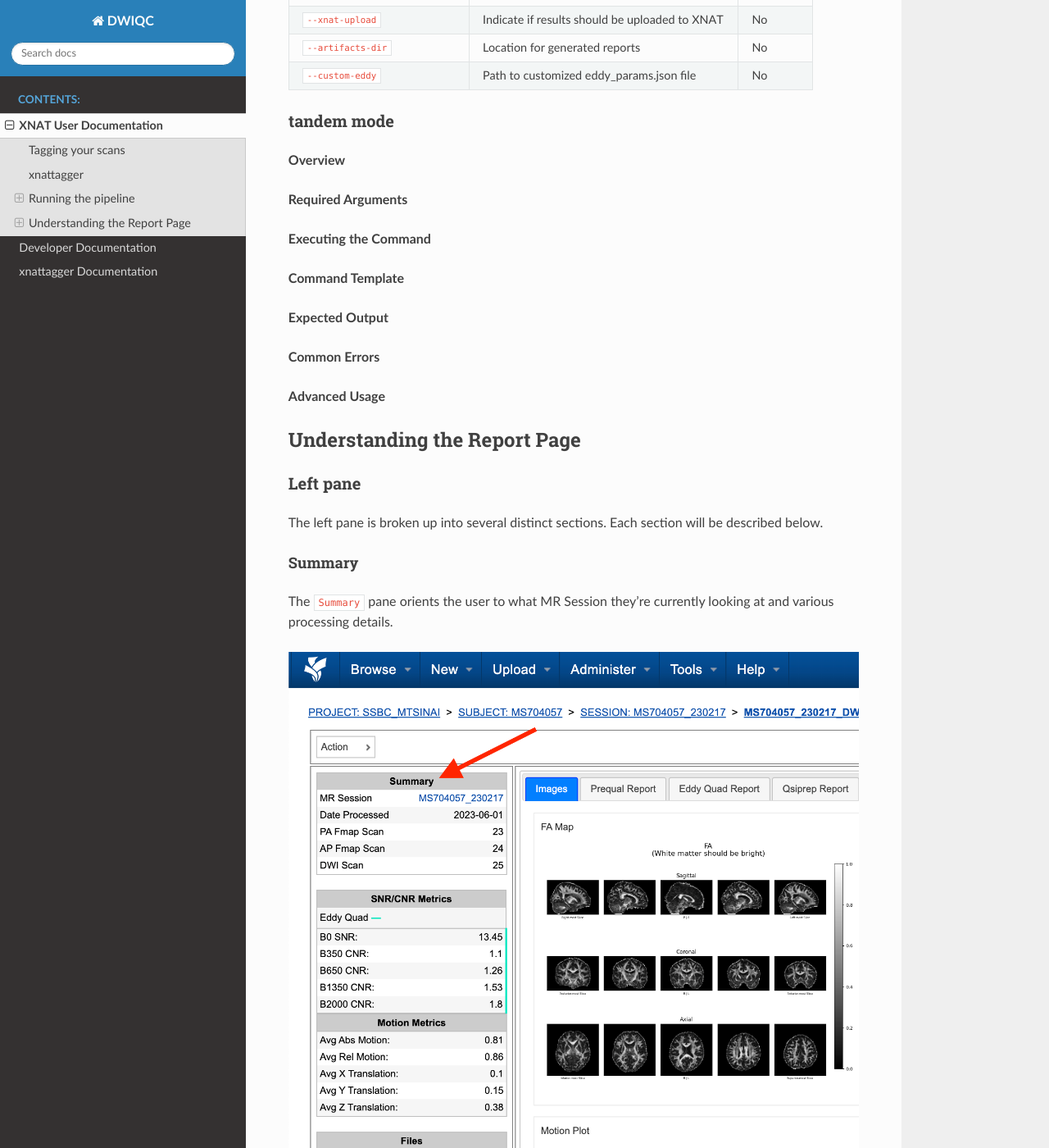
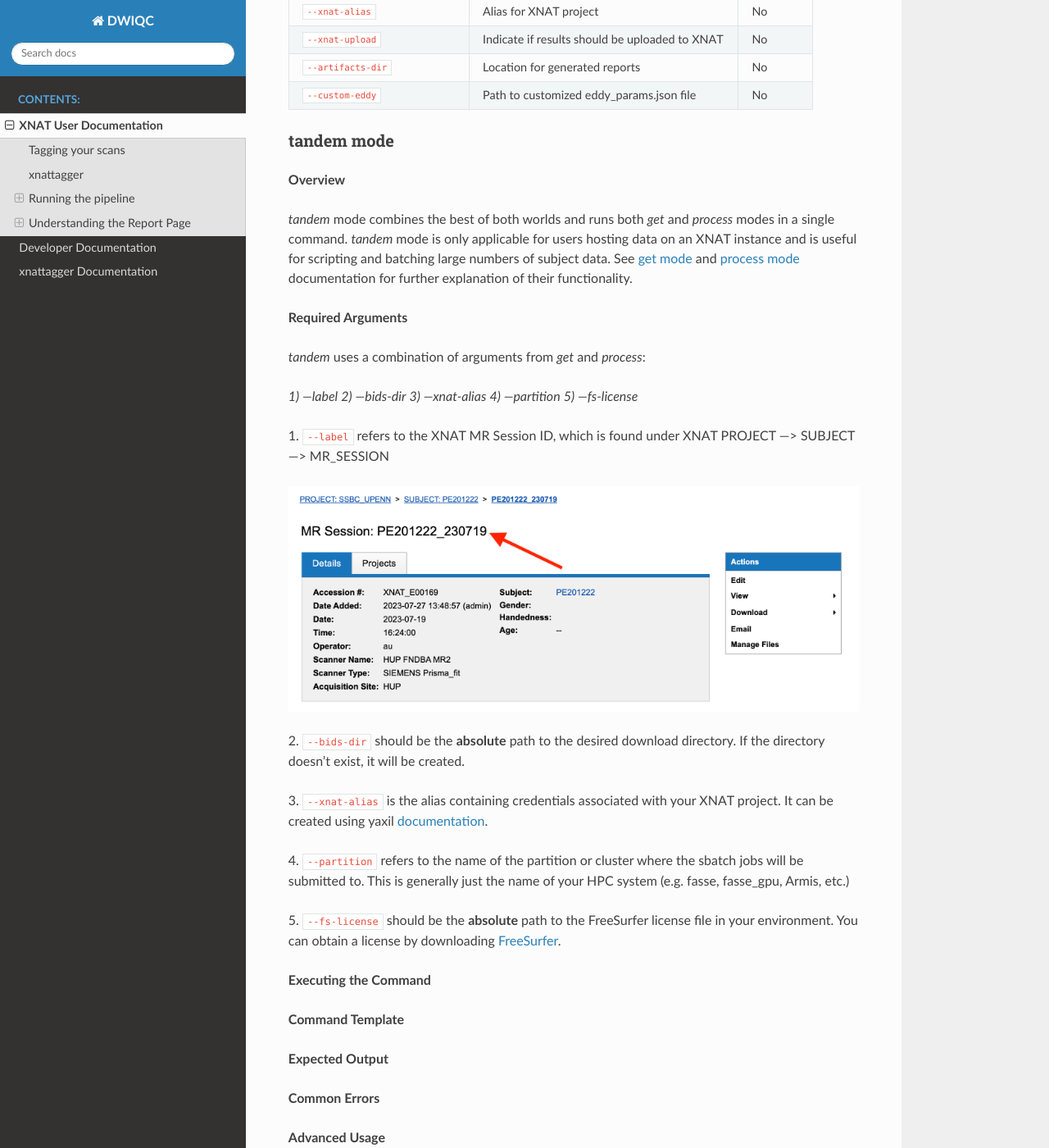
Before and after one commit to harvard-nrg/dwiqc, a Sphinx documentation site: the page built from docs/source/xnat.rst, in a window 1280 px wide and 1400 px high, scrolled down 10125 px. Shown: the whole window at 82% size. Built offline with Sphinx 7.4.7 and the Read the Docs theme 2.0.0, drawn with Linux system fonts in a browser that asks for light colours; some of the changed text lies outside the part shown.

Commit message:
added overview section and required arguments to tandem docs

```diff
--- a/docs/source/xnat.rst
+++ b/docs/source/xnat.rst
@@ -163,7 +163,7 @@ With your data successfully downloaded using *get* mode (or organized in BIDS fo
 
 .. image:: images/session-directory.png
 
-| 3. ``--bids-dir`` is the same directory passed to the ``bids-dir`` argument in *get* mode.
+| 3. ``--bids-dir`` is the same directory passed to the ``bids-dir`` argument in *get* mode. Absolute path to the directory where the data is in BIDS format.
 
 | 4. ``--partition`` refers to the name of the partition or cluster where the sbatch jobs will be submitted to. This is generally just the name of your HPC system (e.g. fasse, fasse_gpu, Armis, etc.)
 
@@ -280,7 +280,25 @@ tandem mode
 
 **Overview**
 
+*tandem* mode combines the best of both worlds and runs both *get* and *process* modes in a single command. *tandem* mode is only applicable for users hosting data on an XNAT instance and is useful for scripting and batching large numbers of subject data. See `get mode <#get-mode>`_ and `process mode <#process-mode>`_ documentation for further explanation of their functionality.
+
 **Required Arguments**
+
+*tandem* uses a combination of arguments from *get* and *process*:
+
+`1) ---label` `2) ---bids-dir` `3) ---xnat-alias` `4) ---partition` `5) ---fs-license`
+
+| 1. ``--label`` refers to the XNAT MR Session ID, which is found under XNAT PROJECT ---> SUBJECT ---> MR_SESSION
+
+.. image:: images/MR-Session.png
+
+| 2. ``--bids-dir`` should be the **absolute** path to the desired download directory. If the directory doesn't exist, it will be created.
+
+| 3. ``--xnat-alias`` is the alias containing credentials associated with your XNAT project. It can be created using yaxil `documentation <https://yaxil.readthedocs.io/en/latest/xnat_auth.html>`_.
+
+| 4. ``--partition`` refers to the name of the partition or cluster where the sbatch jobs will be submitted to. This is generally just the name of your HPC system (e.g. fasse, fasse_gpu, Armis, etc.)
+
+| 5. ``--fs-license`` should be the **absolute** path to the FreeSurfer license file in your environment. You can obtain a license by downloading `FreeSurfer`_.
 
 **Executing the Command**
 
```
